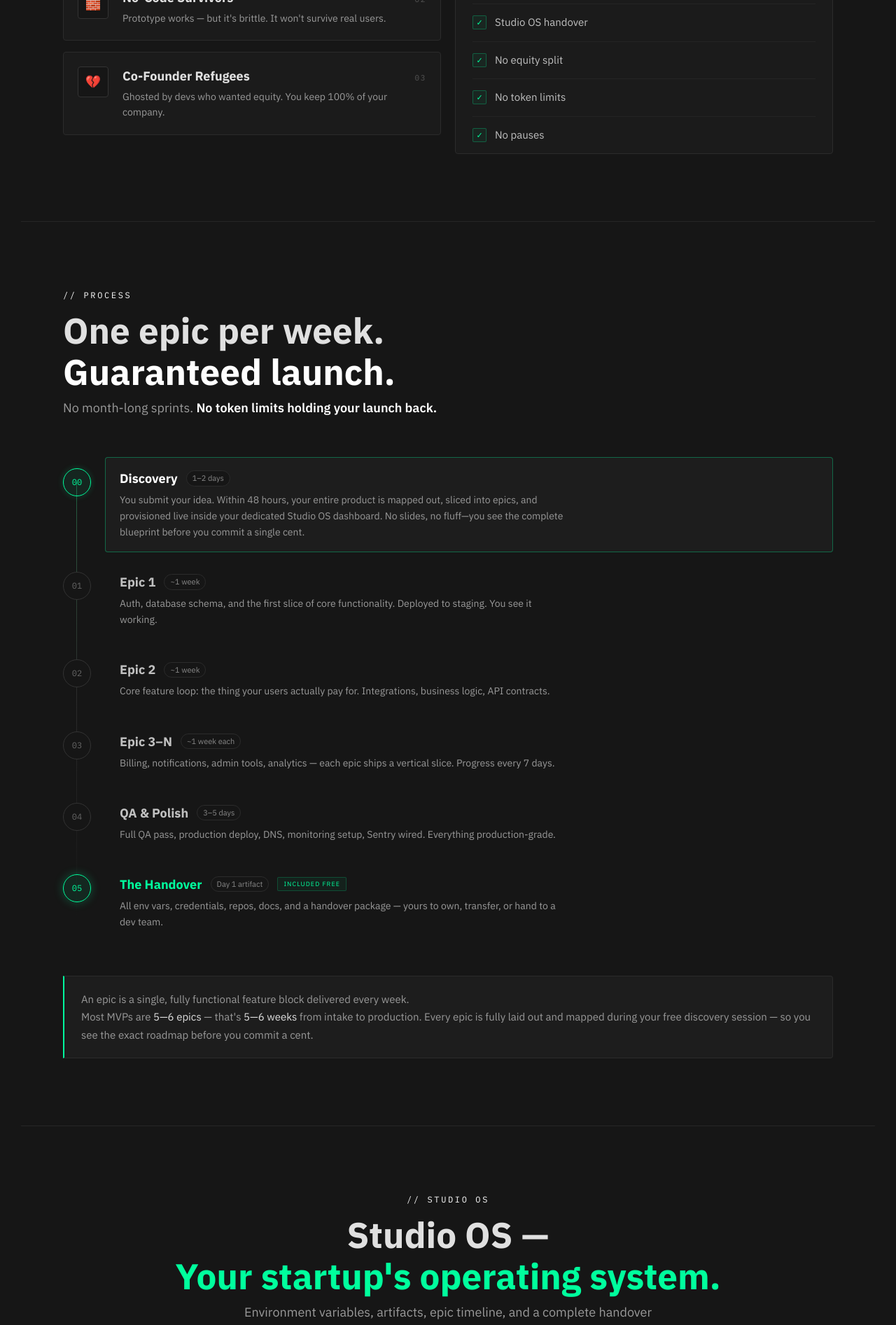
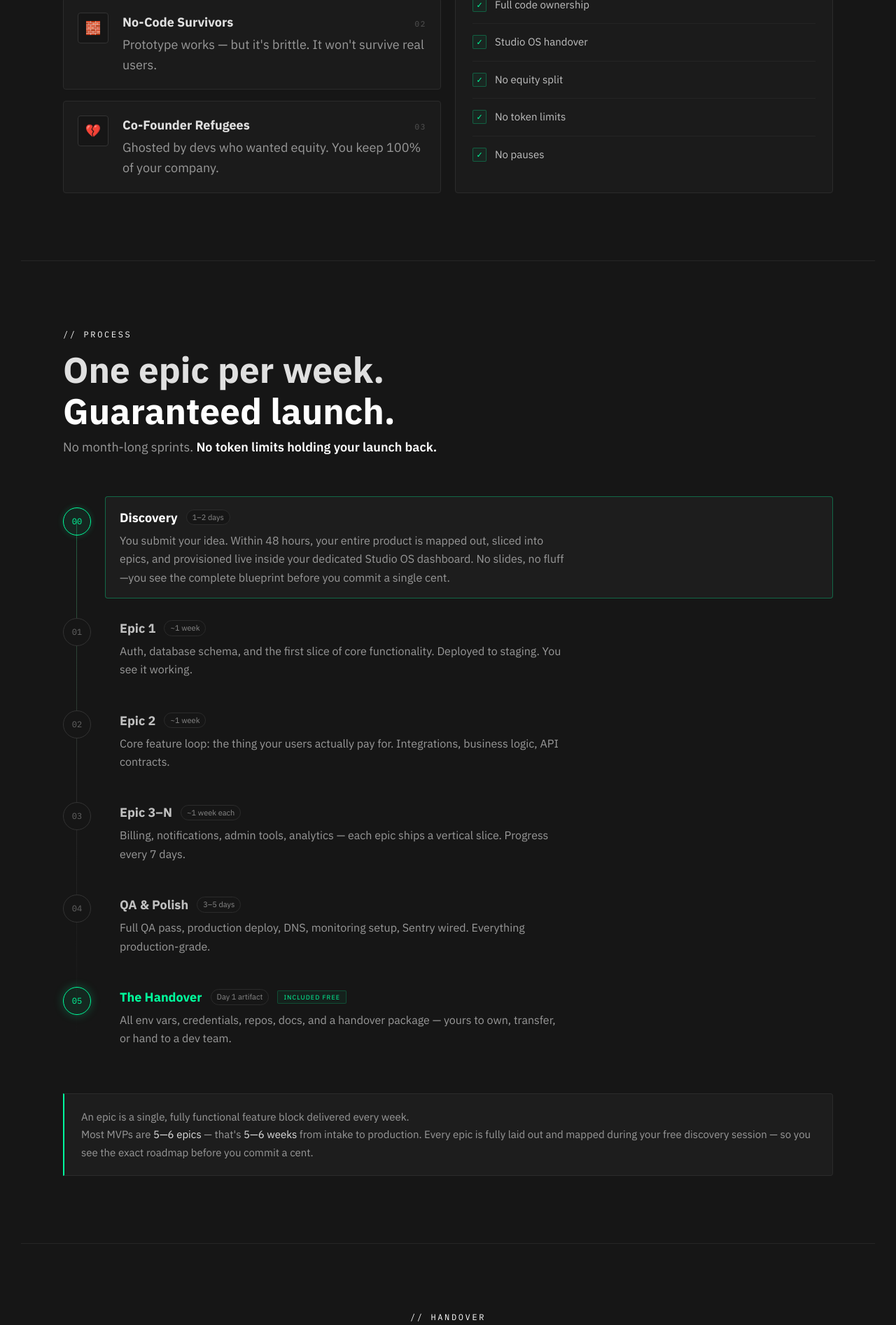
Before and after one commit to rup2701/appnomics-landing, a Next.js app: page / in a window 1280 px wide. Shown: the part 1240-3133 px from the top of the page at 70% size. Built offline with nearby package versions, Linux system fonts and the light colour scheme.

Commit message:
refactor: Update text sizes and section labels for improved readability and consistency

```diff
--- a/components/Navbar.tsx
+++ b/components/Navbar.tsx
@@ -39,7 +39,7 @@ export default function Navbar() {
     <nav
       className={`fixed top-0 left-0 right-0 z-50 overflow-x-clip transition-all duration-300 ${
         isScrolled
-          ? "bg-[#161616]/95 backdrop-blur-md border-b border-[#262626]"
+          ? "bg-[#161616]/95 backdrop-blur-md"
           : "bg-transparent"
       }`}
     >
--- a/components/sections/ProcessSection.tsx
+++ b/components/sections/ProcessSection.tsx
@@ -127,7 +127,7 @@ export default function ProcessSection() {
                         </span>
                       )}
                     </div>
-                    <p className="text-sm text-[#999] leading-[1.65] font-sans max-w-[640px]">
+                    <p className="text-md text-[#999] leading-[1.65] font-sans max-w-[640px]">
                       {step.detail}
                     </p>
                   </div>
--- a/components/sections/StudioOSSection.tsx
+++ b/components/sections/StudioOSSection.tsx
@@ -6,18 +6,18 @@ export default function StudioOSSection() {
     <section id="studio" className="hidden md:block py-24 border-t border-[#262626]">
       <div className="max-w-[1100px] mx-auto px-10">
 
-        <SectionLabel centerAlign={true}>// STUDIO OS</SectionLabel>
+        <SectionLabel centerAlign={true}>// HANDOVER</SectionLabel>
 
         {/* Centered headline section */}
         <div className="text-center">
           <h2
             className="text-[clamp(30px,4vw,52px)] font-extrabold text-[#e0e0e0] mb-2 leading-[1.15] font-sans"
           >
-            Studio OS —
+            Studio OS
             <br />
-            <span className="text-[#00ff9d] font-extrabold">
+            {/* <span className="text-[#00ff9d] font-extrabold">
               Your startup&apos;s operating system.
-            </span>
+            </span> */}
           </h2>
           <p
             className="text-lg text-[#999] mb-4 font-sans mx-auto max-w-[600px]"
--- a/components/sections/WhoIsThisFor.tsx
+++ b/components/sections/WhoIsThisFor.tsx
@@ -63,7 +63,7 @@ export default function WhoThisIsFor() {
                       0{i + 1}
                     </span>
                   </div>
-                  <p className="text-sm text-[#999] font-sans leading-[1.6] mt-1">
+                  <p className="text-lg text-[#999] font-sans leading-[1.6] mt-1">
                     {item.desc}
                   </p>
                 </div>
```
